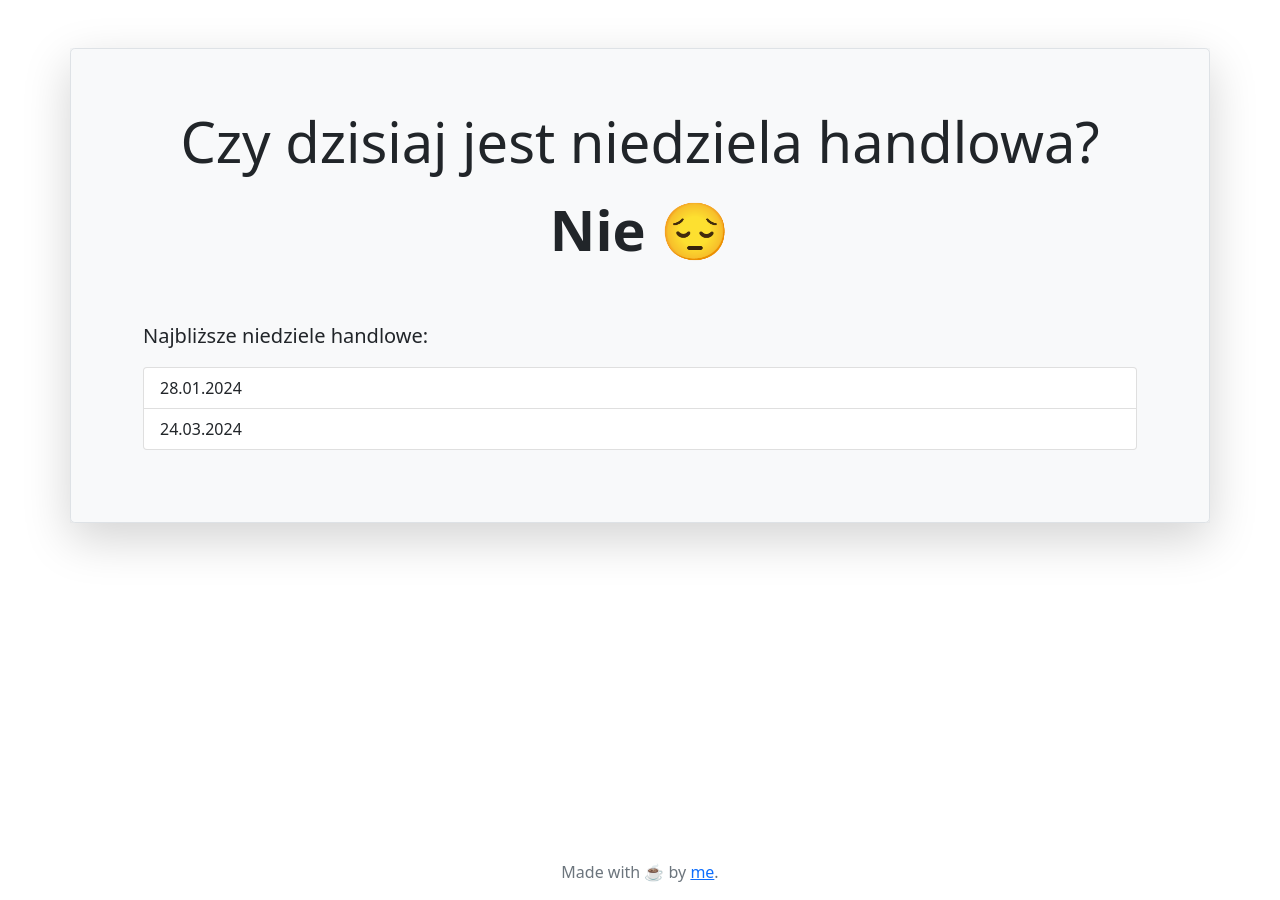
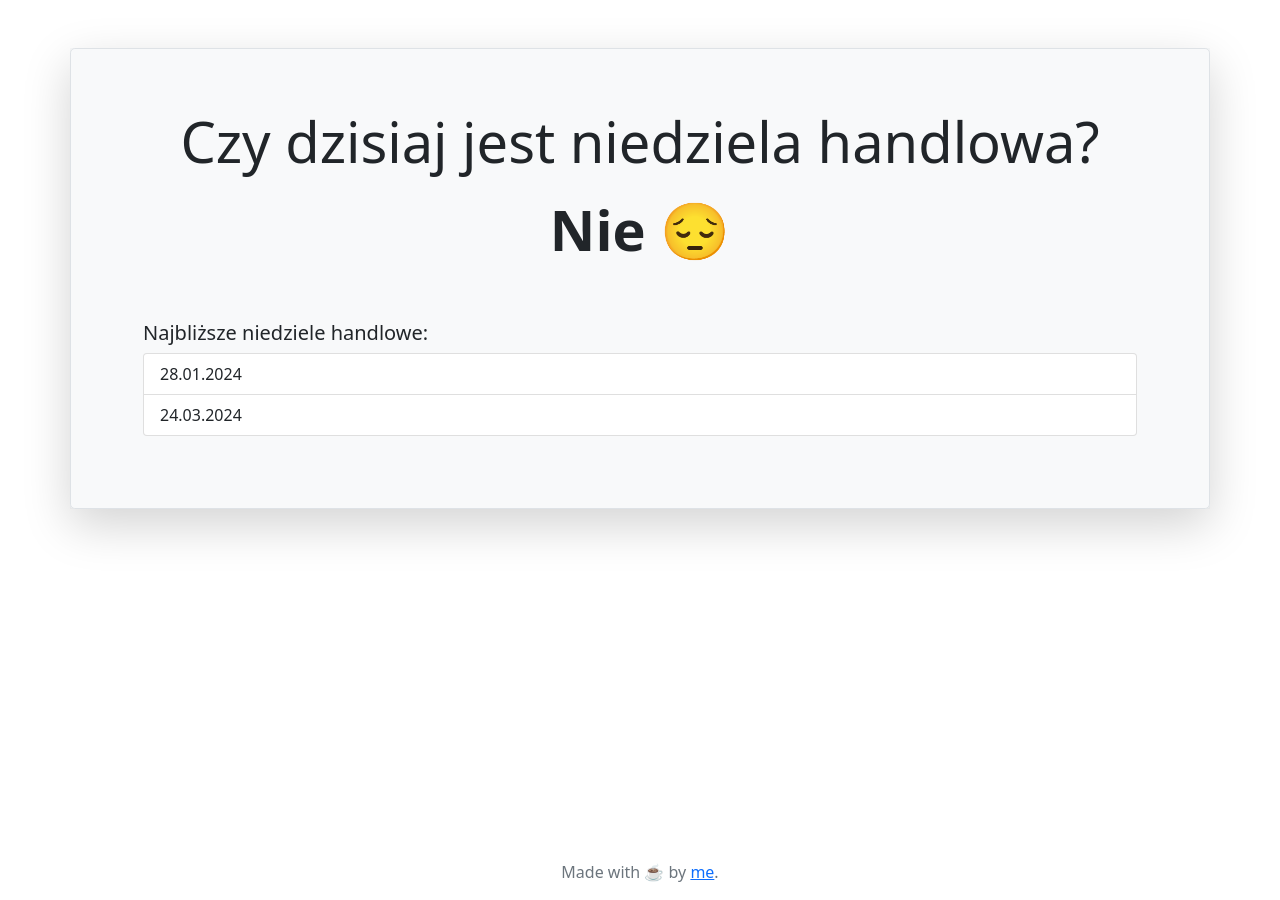
Before and after one commit to skypaw/sunday-shopping, a Jekyll site: the page built from jekyll/index.md, in a window 1280 px wide. Built offline with Jekyll 4.4.1, drawn with Linux system fonts in a browser that asks for light colours.

Commit message:
Replace p with h2 tag (#108)

```diff
--- a/jekyll/index.md
+++ b/jekyll/index.md
@@ -14,7 +14,7 @@ layout: default
 
 </p>
 <div class="row pt-5">
-    <p class="lead">Najbliższe niedziele handlowe:</p>
+    <h2 class="lead">Najbliższe niedziele handlowe:</h2>
     <div class="container">
         <ul id="next-sunday" class="list-group">
             {% for sunday in site.data.filtered-shopping-sundays.dates limit:3 %}
```
